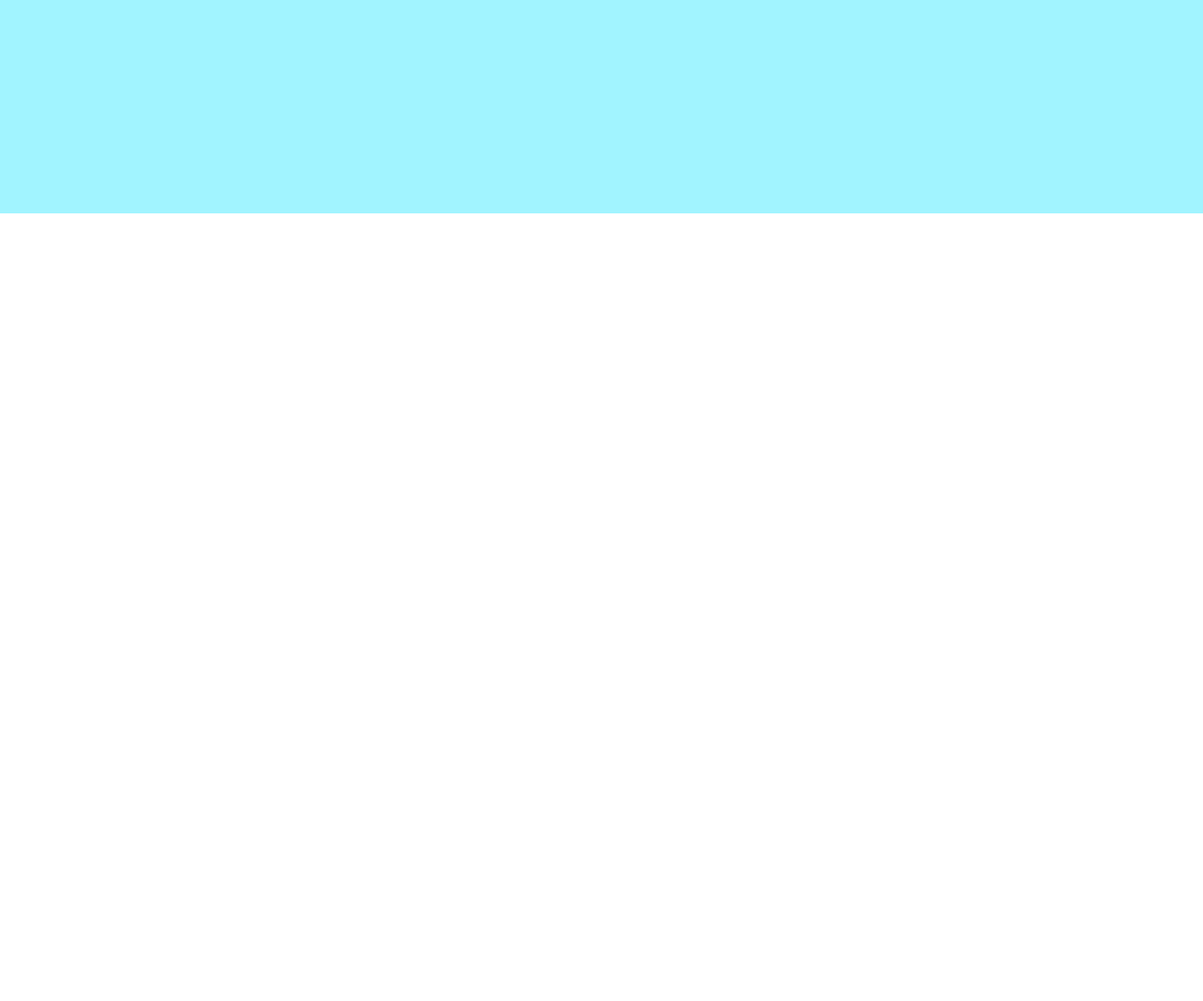
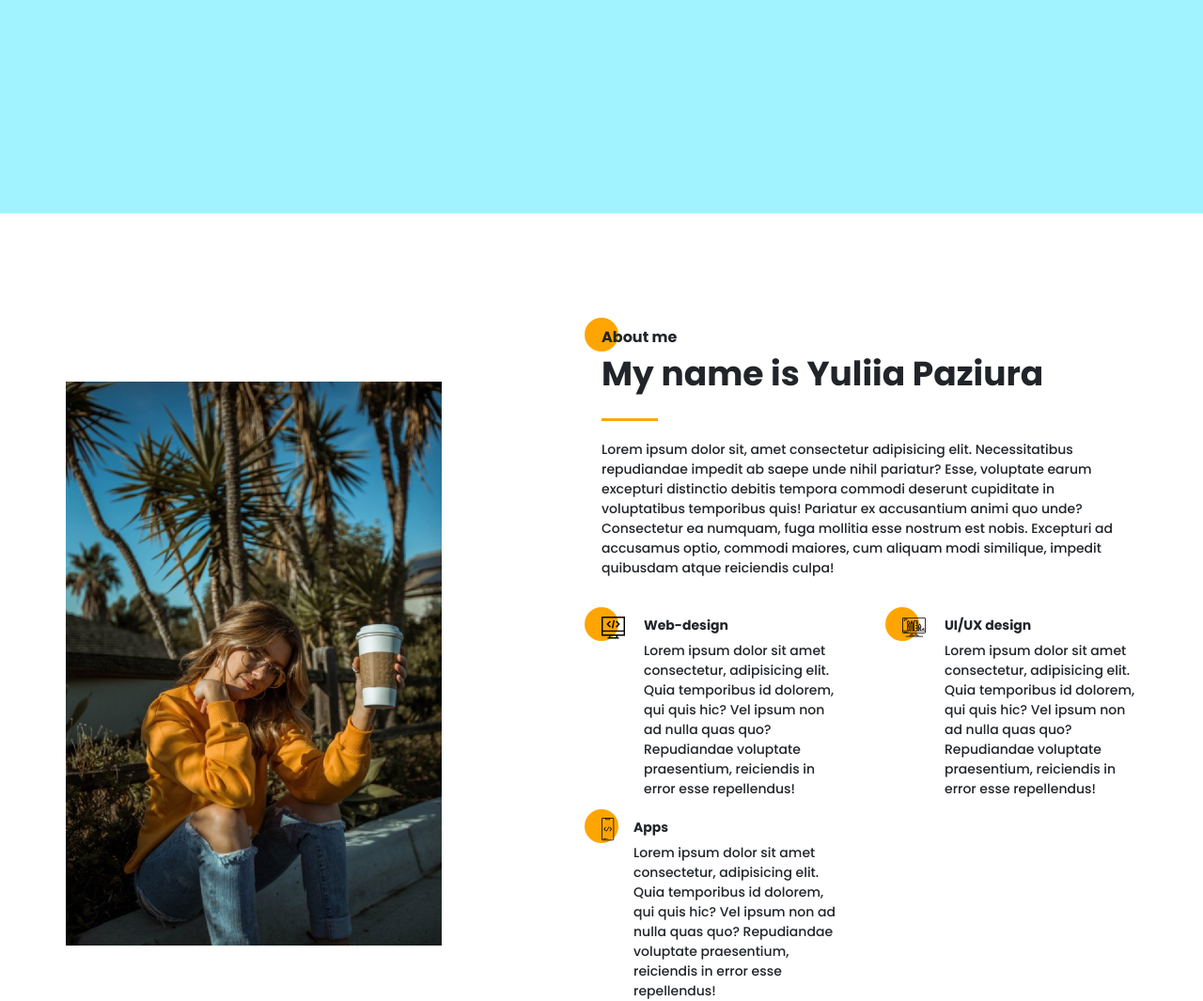
Before and after one commit to yupaziura/html-lessons-website-portfolio, a website: page src/index.html in a window 1280 px wide. Shown: the part 573-1638 px from the top of the page at 94% size. Before the commit the page ends 800 px from the top, so only its background shows below. Drawn offline with nearby package versions, Linux system fonts and the light colour scheme; files that its build step writes are made by us from their sources; files whose address does not match are found by name; a web font is replaced by a local one.

Commit message:
create "about me" section

```diff
--- a/src/index.html
+++ b/src/index.html
@@ -69,6 +69,54 @@
 
     </section>
 
+    <div class="about">
+        <div class="container">
+            <div class="about__block">
+                <div class="about__img"><img src="./img/main_photo.jpg" alt="photo"></div>
+                <div class="about__text">
+                    <div class="subheader">About me</div>
+                    <div class="secondheader">My name is Yuliia Paziura</div>
+                    <div class="textblock">Lorem ipsum dolor sit, amet consectetur adipisicing elit. Necessitatibus
+                        repudiandae impedit ab saepe unde nihil pariatur? Esse, voluptate earum excepturi distinctio
+                        debitis tempora commodi deserunt cupiditate in voluptatibus temporibus quis!
+                        Pariatur ex accusantium animi quo unde? Consectetur ea numquam, fuga mollitia esse nostrum est
+                        nobis. Excepturi ad accusamus optio, commodi maiores, cum aliquam modi similique, impedit
+                        quibusdam atque reiciendis culpa!</div>
+
+                    <div class="about__subblock">
+                        <div class="about__items">
+                            <div class="about__icon"><img src="./icons/about_me/web_development.svg" alt=""></div>
+                            <div class="about__subtext">
+                                <div class="thirdheader">Web-design</div>
+                                <div class="textblock">Lorem ipsum dolor sit amet consectetur, adipisicing elit. Quia
+                                    temporibus id dolorem, qui quis hic? Vel ipsum non ad nulla quas quo? Repudiandae
+                                    voluptate praesentium, reiciendis in error esse repellendus!</div>
+                            </div>
+                        </div>
+                        <div class="about__items">
+                            <div class="about__icon"><img src="./icons//about_me/design.svg" alt=""></div>
+                            <div class="about__subtext">
+                                <div class="thirdheader">UI/UX design</div>
+                                <div class="textblock">Lorem ipsum dolor sit amet consectetur, adipisicing elit. Quia
+                                    temporibus id dolorem, qui quis hic? Vel ipsum non ad nulla quas quo? Repudiandae
+                                    voluptate praesentium, reiciendis in error esse repellendus!</div>
+                            </div>
+                        </div>
+                        <div class="about__items">
+                            <div class="about__icon"><img src="./icons/about_me/mobile_dev.svg" alt=""></div>
+                            <div class="about__subtext">
+                                <div class="thirdheader">Apps</div>
+                                <div class="textblock">Lorem ipsum dolor sit amet consectetur, adipisicing elit. Quia
+                                    temporibus id dolorem, qui quis hic? Vel ipsum non ad nulla quas quo? Repudiandae
+                                    voluptate praesentium, reiciendis in error esse repellendus!</div>
+                            </div>
+                        </div>
+                    </div>
+                </div>
+            </div>
+        </div>
+    </div>
+
     <script src="//code.jquery.com/jquery-1.11.0.min.js"></script>
     <script src="//code.jquery.com/jquery-migrate-1.2.1.min.js"></script>
     <script type="text/javascript" src="js/script.js"></script>
--- a/src/sass/base/_mixins.scss
+++ b/src/sass/base/_mixins.scss
@@ -10,3 +10,11 @@
     top: -9px;
     z-index: -1;
 }
+
+@mixin line {
+    content: '';
+    display: block;
+    height: 3px;
+    width: 60px;
+    background-color: $base-color;
+}
--- /dev/null
+++ b/src/sass/blocks/_about.scss
@@ -0,0 +1,36 @@
+.about {
+    margin-top: 120px;
+
+    &__block {
+        display: flex;
+        justify-content: space-between;
+        align-items:center;
+    }
+
+    &__text {
+        max-width: 570px;
+    }
+
+    &__subblock {
+        margin-top: 20px;
+        display: flex;
+        justify-content: space-between;
+        flex-wrap: wrap;
+    }
+
+    &__items {
+        margin-top: 20px;
+        max-width: 250px;
+        display: flex;
+        align-items: top;
+        justify-content: space-between;
+    }
+
+    &__icon {
+        margin-right: 20px;
+        position: relative;
+        &::before {
+            @include circle;
+        }
+    }
+}
--- /dev/null
+++ b/src/sass/blocks/_secondheader.scss
@@ -0,0 +1,9 @@
+.secondheader {
+    font-weight: 700;
+    font-size: 36px;
+    &::after {
+        @include line;
+        margin-top: 20px;
+        margin-bottom: 20px;
+    }
+}
--- /dev/null
+++ b/src/sass/blocks/_textblock.scss
@@ -0,0 +1,5 @@
+.textblock {
+    font-weight: 500;
+    font-size: 14px;
+    line-height: 21px;
+}
--- /dev/null
+++ b/src/sass/blocks/_thirdheader.scss
@@ -0,0 +1,5 @@
+.thirdheader {
+    font-weight: 700;
+    font-size: 14px;
+    margin-bottom: 6px;
+}
--- a/src/sass/style.scss
+++ b/src/sass/style.scss
@@ -6,10 +6,14 @@
 
 @import './blocks/button';
 @import './blocks/subheader';
+@import './blocks/secondheader';
+@import './blocks/thirdheader';
+@import './blocks/textblock';
 
 @import './blocks/intro';
 @import './blocks/social';
 @import './blocks/menu';
+@import './blocks/about';
 
 * {
     font-family: 'Poppins', sans-serif;
```
Also changed, not shown: dist/css/style.min.css, dist/index.html, 1 other file.
